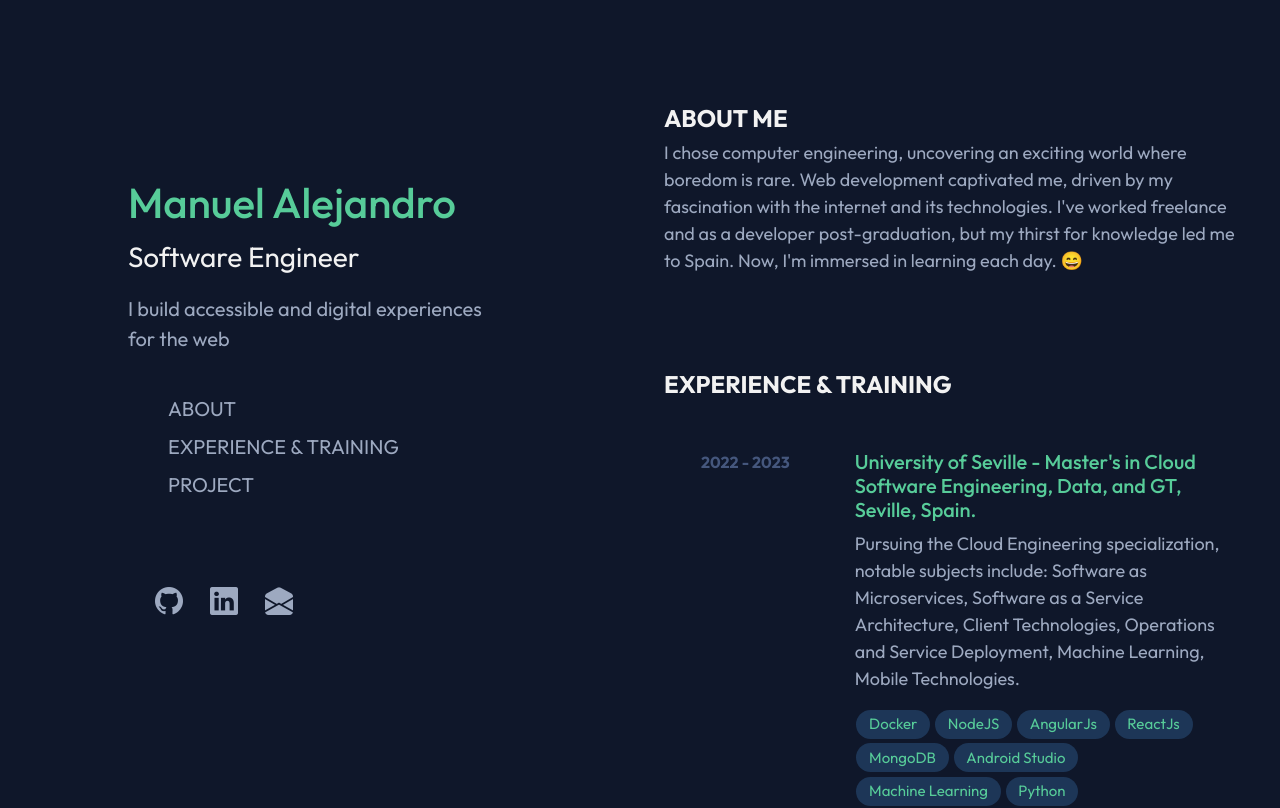
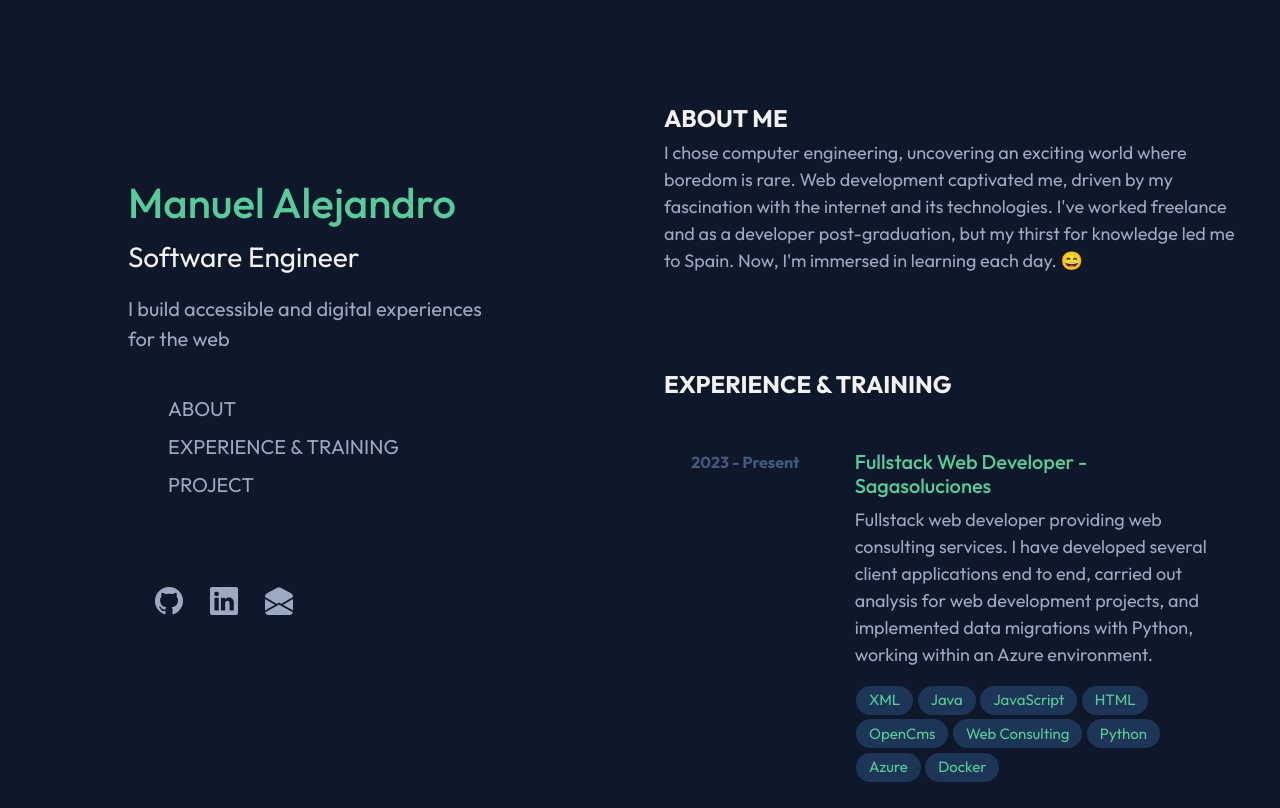
Before and after one commit to alebc96/portafoliov2, a React (Vite) app: page / in a window 1280 px wide. Shown: the top 808 px of the page. Built offline with nearby package versions, Linux system fonts and the light colour scheme.

Commit message:
add Sagasoluciones fullstack web developer experience

```diff
--- a/src/components/experience/Experience.tsx
+++ b/src/components/experience/Experience.tsx
@@ -2,6 +2,12 @@ import './Experience.css'
 import ExperienceCard from './experience-card/ExperienceCard'
 
 const experiences = [
+  {
+    date_range: '2023 - Present',
+    name: 'Fullstack Web Developer - Sagasoluciones',
+    description: 'Fullstack web developer providing web consulting services. I have developed several client applications end to end, carried out analysis for web development projects, and implemented data migrations with Python, working within an Azure environment.',
+    extra: ['XML', 'Java', 'JavaScript', 'HTML', 'OpenCms', 'Web Consulting', 'Python', 'Azure', 'Docker']
+  },
   {
     date_range: '2022 - 2023',
     name: "University of Seville - Master's in Cloud Software Engineering, Data, and GT, Seville, Spain.",
```
